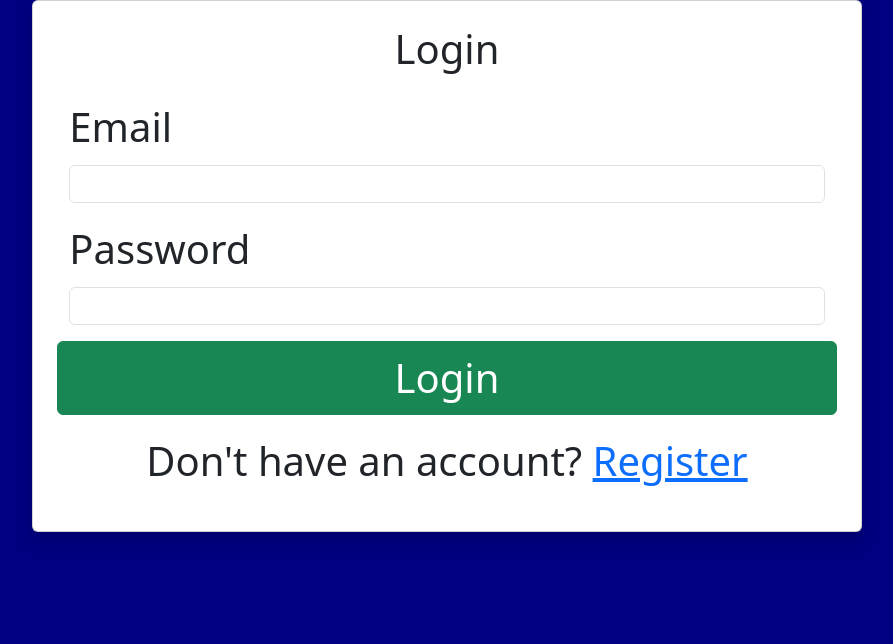
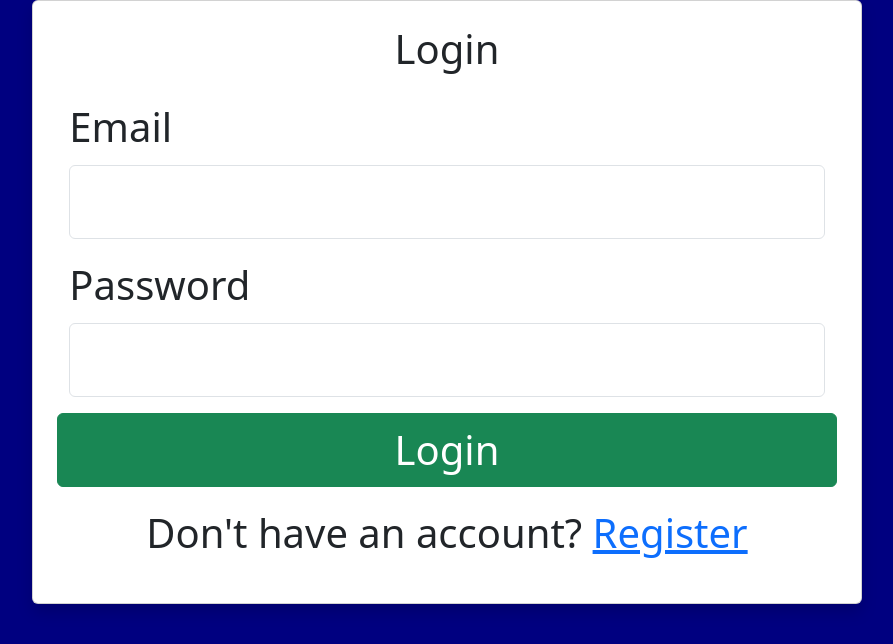
Before and after one commit to keerthi-N7/smart-habit-tracker, a Flask app: page /login in a window 1280 px wide. Shown: the part 86-730 px from the top of the page, without its empty margins (193-1086 px from the left). Run offline with Flask 3, Linux system fonts and the light colour scheme.

Commit message:
changed the font size and made little changes

```diff
--- a/templates/login.html
+++ b/templates/login.html
@@ -33,12 +33,12 @@
 
 <div class="mb-3 container-fluid">
 <label class="form-label">Email</label>
-<input type="email" name="email" class="form-control" required>
+<input type="email" name="email" class="form-control fs-1" required>
 </div>
 
 <div class="mb-3 container-fluid">
 <label class="form-label">Password</label>
-<input type="password" name="password" class="form-control" required>
+<input type="password" name="password" class="form-control fs-1" required>
 </div>
 
 <button type="submit" class="btn btn-success w-100 fs-1">
```
